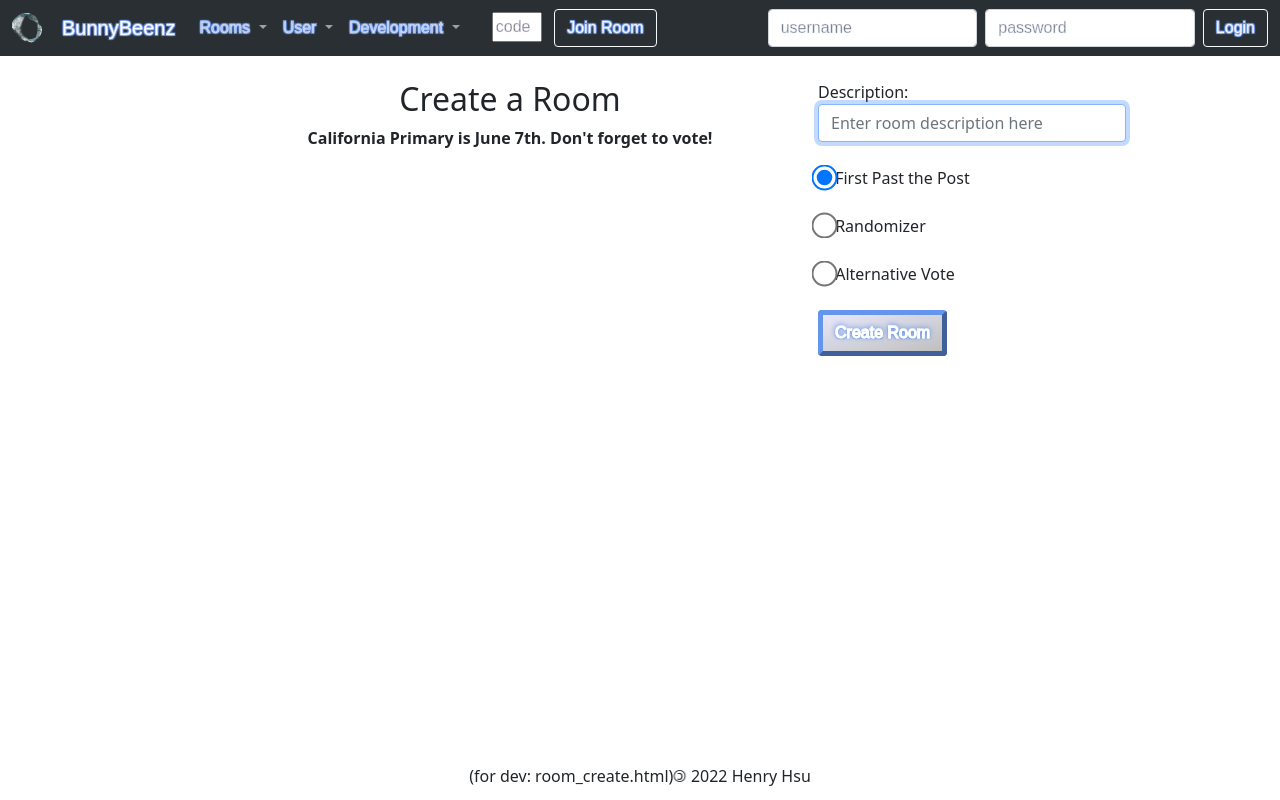
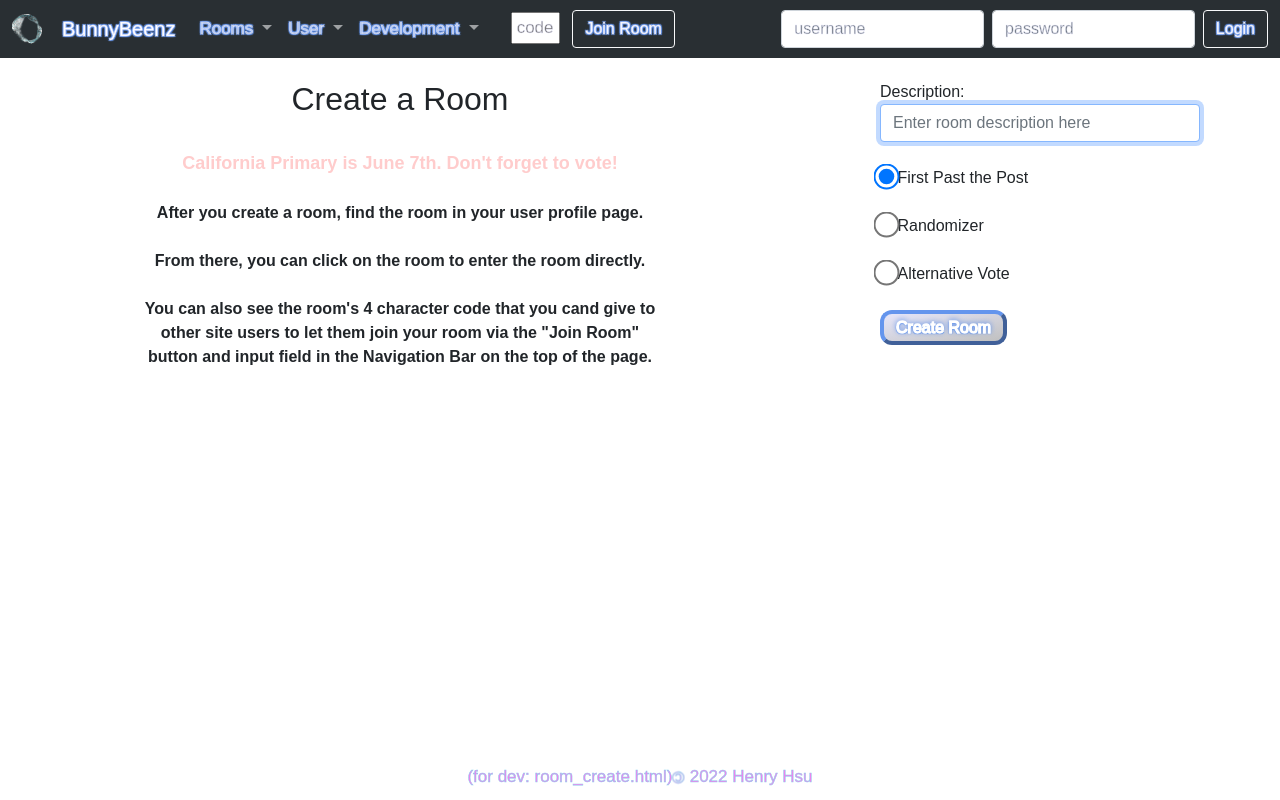
Before and after one commit to henryh28/HackBright_Capstone, a Flask app: page /create_room in a window 1280 px wide. Run offline with Flask 2, Linux system fonts and the light colour scheme; some libraries are stand-ins or nearby versions.

Commit message:
Styling 1st pass

```diff
--- a/server.py
+++ b/server.py
@@ -234,7 +234,6 @@ def create_room():
         description = request.form['description']
         admin_id = session['user'] if session['user'] != None else 0
         new_room = crud.create_event(description, request.form['voting_style'], admin_id)
-        print (" >>>>>>>>>> new room: ", new_room)
 
         if request.form['voting_style'] in ['fptp', 'random']:
             db.session.add(new_room)
@@ -243,7 +242,7 @@ def create_room():
         elif request.form['voting_style'] == 'alternative':
             return render_template("room_create.html", bernie=True)
 
-        return redirect("/all_rooms")
+        return redirect("/")
     else:
         return render_template("room_create.html", bernie=False)
 
@@ -256,7 +255,6 @@ def enter_room(room_code):
     # POST method allows for user to join a room based on 4 character code
 
     if request.method == "POST":
-        print (" &&&&&&&&&& req form: ", request.form)
         room_code = request.form['room_code']
 
     room = crud.get_events_by(room_code = room_code)
@@ -272,7 +270,6 @@ def enter_room(room_code):
 
     if room.completed == True:
         winner = crud.get_choice_by(choice_id = room.winner)
-        print (" &&&&&&&&&&&&& random winner : ", winner)
         return render_template("voting_result.html", room = room, winner = winner)
     else:
         socketio.emit('status', {'msg': username + " joined this room"}, room = session['room'])
@@ -321,9 +318,18 @@ def lock_room():
 
     elif room.voting_style == "random":
         if room.completed == False:
-            winner = random.choice(room.choices)
+            # Below to eliminate duplicate entries
+            titles, choices = [], []
+            for choice in room.choices:
+                if choice.title not in titles:
+                    titles.append(choice.title)
+                    choices.append(choice.choice_id)
 
-    room.winner = winner.choice_id
+            winner = random.choice(choices)
+
+            # winner = random.choice(room.choices)  (this to count duplicate entries)
+
+    room.winner = winner
     room.completed = True
     db.session.commit()
 
@@ -342,7 +348,7 @@ def remove_room():
     if session['user'] == remove_event.admin_id:
         db.session.delete(remove_event)
         db.session.commit()
-        flash("room deleted!", "message")
+        flash("Room deleted!", "message")
     else:
         flash("You're not authorized to delete this room", "error")
 
--- a/static/css/styles.css
+++ b/static/css/styles.css
@@ -19,16 +19,23 @@ html, body  {
     height: 100%;
     padding-top: 40px;
     font-size: 30;
-
 }
 
+a:link {
+    text-decoration: none;
+}
+
+a:hover {
+    background-color: thistle;
+    color: red;
+}
 
 
 .navbar {
     /* background-image: linear-gradient(to bottom right, var(--bg_color), var(--fg_color)); */
     background-color: var(--bg_color);
     font-family: 'Ubuntu', sans-serif;
-    font-size: 30;
+    font-size: 17px;
 
     color: var(--font_color);
     -webkit-text-stroke: 0.5px lavender;
@@ -61,8 +68,13 @@ html, body  {
 }
 
 .btn.btn-bg-dark {
+    display: flex;
     background-image: linear-gradient(to bottom right, lavender, silver);
-    border: 5px outset cornflowerblue;
+    border-radius: 12px;
+    height: 35px;
+    align-items: center;
+    justify-content: center;
+    border: 4px outset cornflowerblue;
     color: snow;
     -webkit-text-stroke: 1.5px white;
 	text-shadow: -1px 1px 1px var(--font_shadow_color),
@@ -231,9 +270,12 @@ input[type='radio'] {
 
 #room_container {
     display: flex;
-    justify-content: center;
+    justify-content: space-around;
     height: 95%;
-    padding-left: 3em;
+
+    font-family: 'Ubuntu', sans-serif;
+    font-size: 30;
+
 }
 
 .voting_method_description {
@@ -244,6 +286,17 @@ input[type='radio'] {
     display: None;
 }
 
+.blink {
+    animation: blinker 1s linear infinite;
+    color: red;
+    font-size: large;
+}
+
+@keyframes blinker {
+    50% {
+        opacity: 0;
+    }
+}
 
 
 /* ---------- room.html ----------*/
@@ -374,6 +455,25 @@ input[type='radio'] {
     overflow-y: auto;
 }
 
+
+/* ---------- base.html ----------*/
+
+#footer {
+    display: flex;
+    justify-content: center;
+
+    font-family: 'Ubuntu', sans-serif;
+    font-size: 17px;
+
+    color: violet;
+    -webkit-text-stroke: 0.5px skyblue;
+	/* text-shadow: -1px 1px 1px var(--font_shadow_color),
+				  1px 1px 1px var(--font_shadow_color),
+				  1px -1px 1px var(--font_shadow_color),
+				  -1px -1px 1px var(--font_shadow_color); */
+
+
+}
 
 /* ---------- results.html ----------*/
 
--- a/static/scripts/script.js
+++ b/static/scripts/script.js
@@ -54,7 +54,7 @@ $(document).ready(function() {
             choice_item = choice_item + `<span class="choice_title">${data.choice.title}</span>`
         }
 
-        choice_item = choice_item + `<button type="submit" class="btn_remove" formaction = "/remove_choice" name="choice_id" value="${ data.choice.choice_id }"> Remove </button><br></div>`
+        choice_item = choice_item + `<button type="submit" class="btn btn-bg-dark" formaction = "/remove_choice" name="choice_id" value="${ data.choice.choice_id }"> Remove </button><br></div>`
 
         const event_choice_list = document.querySelector(".room_choices")
         event_choice_list.insertAdjacentHTML('beforeend', choice_item)
--- a/templates/account.html
+++ b/templates/account.html
@@ -6,7 +6,7 @@
 
 {% block body %}
 
-<div id = "account_container">
+<div id = "account_container" class="animate__animated animate__zoomInDown">
     <h2>Create Account or Login</h2>
 
     <div id = "account_input">
@@ -37,7 +37,7 @@
                 <input type="text" class="form-control" name="password" minlength="8" required value={{ details.password }}><br>
             </div>
 
-            <input type="submit" class="btn btn-bg-dark" formaction = "/account" value="Create Account">
+            <button type="submit" class="btn btn-bg-dark" formaction = "/account">Create Account</button>
         </form>
     </div>
 
--- a/templates/base.html
+++ b/templates/base.html
@@ -77,8 +77,6 @@
                                 {% if session['room_code'] != None %}
                                     <li><a href="/room/{{ session['room_code'] }}" class="dropdown-item">Rejoin Room [{{ session['room_code'] }}]</a> </li>
                                     <li><a href="/leave_room" class="dropdown-item">Leave Room</a> </li>
-                                {% else %}
-                                    <li><a href="#" class="dropdown-item">Make an account</a></li>
                                 {% endif %}
                             </ul>
 
@@ -120,7 +118,7 @@
                     </ul>
 
                     <form method="POST">
-                        <input type="text" id="btn-room-code" name="room_code" class="ms-4 me-2 col-md-2" maxlength="4" placeholder="code">
+                        <input type="text" id="btn-room-code" name="room_code" class="ms-4 me-2 col-md-2" maxlength="4" placeholder="code" style="text-align: center;">
                         <input type="submit" formaction = "/room/----" class="btn btn-outline-light" value="Join Room">
                     </form><br>
 
@@ -155,7 +153,7 @@
 
         {% block footer %}
             {% if self._TemplateReference__context.name != "results.html" %}
-                <div class="flex_container_min">
+                <div id="footer">
                     (for dev: {{ self._TemplateReference__context.name }})
                     <footer><span class="copyleft">&copy;</span> 2022 Henry Hsu</footer>
                 </div>
--- a/templates/room_create.html
+++ b/templates/room_create.html
@@ -9,6 +9,7 @@
 <div id="room_container">
     <div class = "voting_method_description col-md-6 animate__animated animate__backInLeft">
         <h2>Create a Room</h2>
+        <br>
         <div id="create_room_description">
             {% if bernie %}
                 <img src="/static/img/bernie.jpg" width="90%" />
@@ -27,7 +28,19 @@
                 </audio>
 
             {% else %}
-                <strong>California Primary is June 7th.  Don't forget to vote!</strong>
+                <span class="blink"><strong>California Primary is June 7th.  Don't forget to vote!</strong></span>
+
+                <br><br>
+
+                <strong>
+                    After you create a room, find the room in your user profile page. <br><br>
+                    From there, you can click on the room to enter the room directly. <br><br>
+                    You can also see the room's 4 character code that you cand give to <br>
+                    other site users to let them join your room via the "Join Room" <br>
+                    button and input field in the Navigation Bar on the top of the page. <br>
+                </strong>
+
+
             {% endif %}
 
         </div>
@@ -49,7 +62,7 @@
                 <input type="radio" name="voting_style" value="alternative" onclick="display_voting_method_info(event)">
                 <label for="voting_style">Alternative Vote</label><br><br>
 
-                <input type="submit" class="btn btn-bg-dark" value="Create Room">
+                <button type="submit" class="btn btn-bg-dark">Create Room</button>
             </form>
         </div> <!-- Closes form-group div-->
 
```
Also changed, not shown: other parts of static/css/styles.css (+90 -35 lines), templates/index.html (+6 -2 lines), templates/room.html (+20 -21 lines), templates/view_profile.html (+14 -22 lines).
